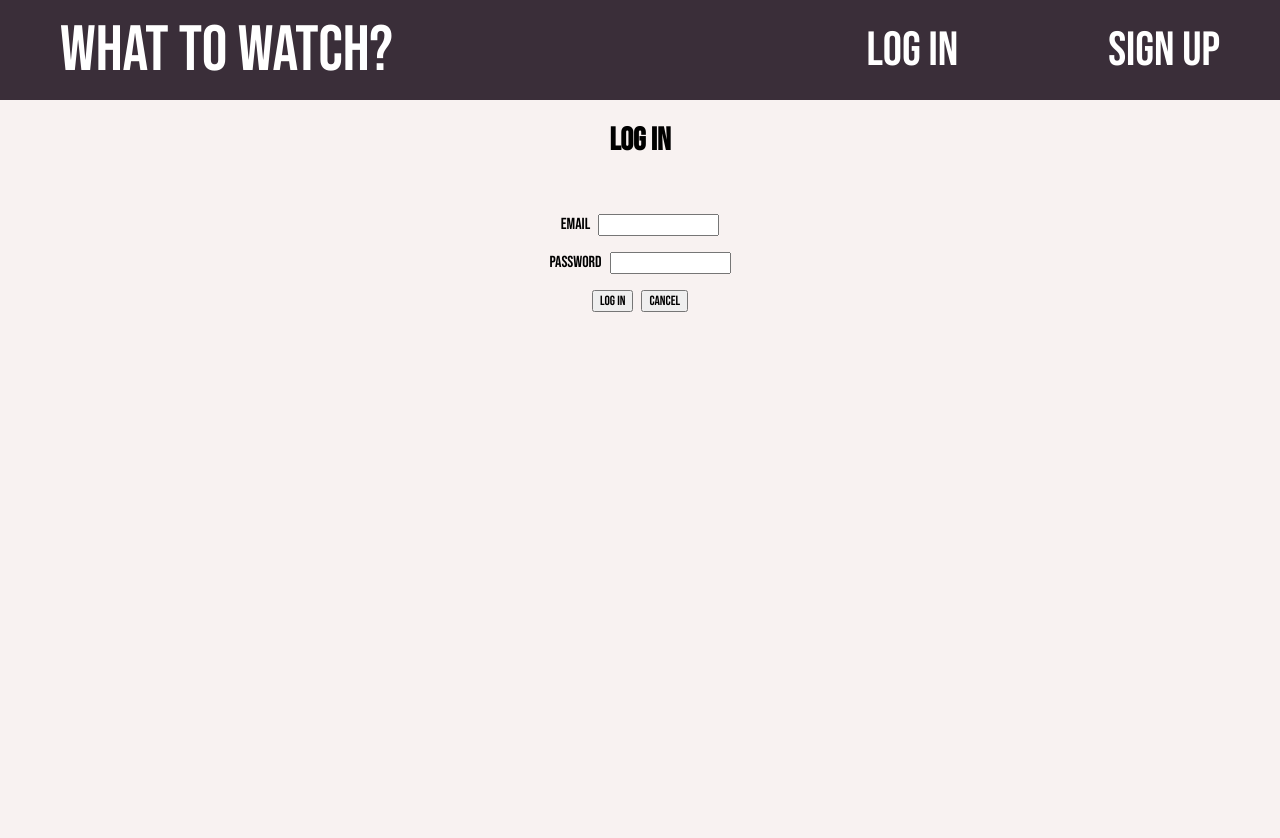
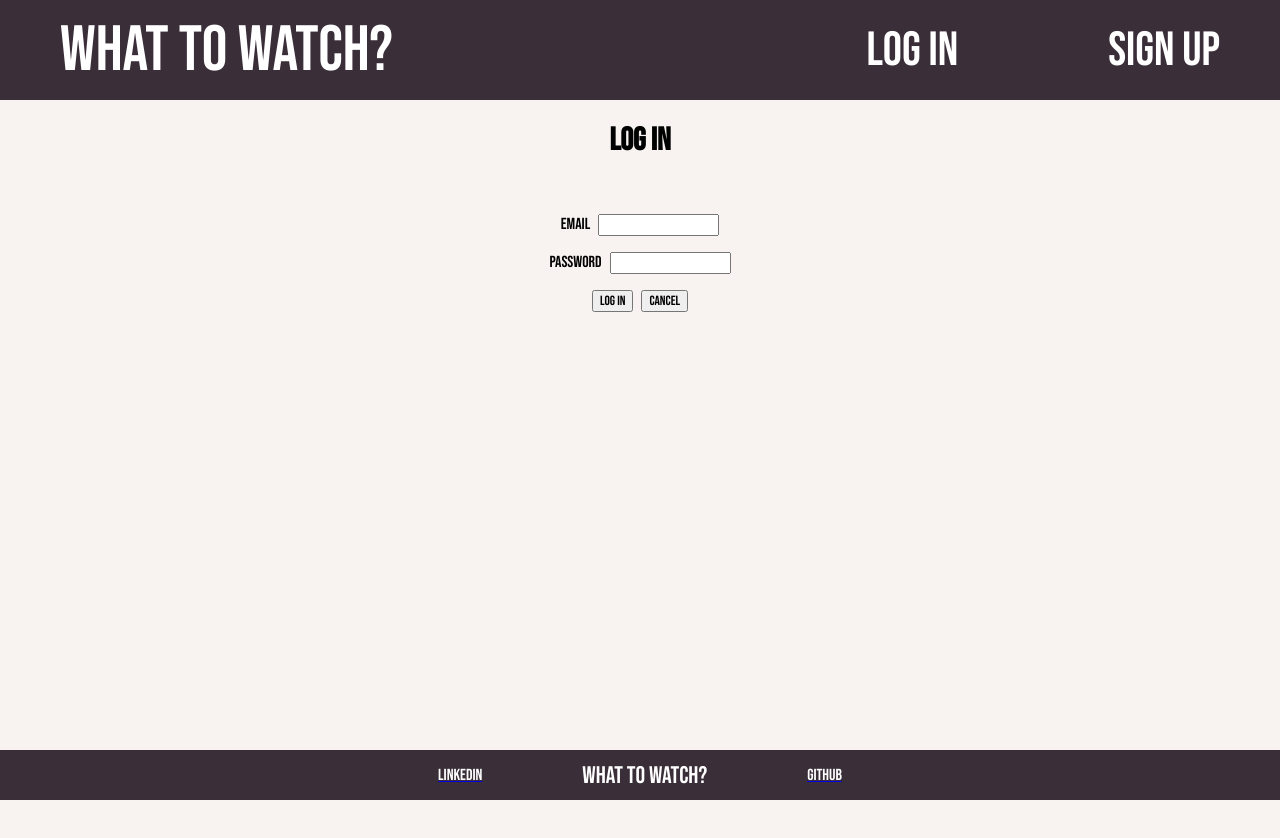
Before and after one commit to mannysanz715/movie-rec-front, a React (Create React App) app: page /login in a window 1280 px wide. Shown: the top 838 px of the page. Built offline with nearby package versions, Linux system fonts and the light colour scheme; no server answers.

Commit message:
Add footer

```diff
--- a/src/App.css
+++ b/src/App.css
@@ -17,3 +17,7 @@ main{
 ::-webkit-scrollbar {
   width: 0;  /* Remove scrollbar space */
   background: transparent;  /* Optional: just make scrollbar invisible */}
+
+
+  .app{
+  }
--- a/src/App.jsx
+++ b/src/App.jsx
@@ -18,6 +18,7 @@ import * as authService from './services/authService'
 
 // styles
 import './App.css'
+import Footer from './components/Footer/Footer'
 
 const App = () => {
   const [user, setUser] = useState(authService.getUser())
@@ -34,7 +35,7 @@ const App = () => {
   }
 
   return (
-    <>
+    <div className='app'>
       <NavBar user={user} handleLogout={handleLogout} />
       <Routes>
         <Route path="/" element={<Landing user={user} />} />
@@ -63,7 +64,8 @@ const App = () => {
           }
         />
       </Routes>
-    </>
+      <Footer />
+    </div>
   )
 }
 
--- /dev/null
+++ b/src/components/Footer/Footer.css
@@ -0,0 +1,25 @@
+.footer-container{
+  background-color: var(--purple-color);
+  margin: 0;
+  padding: 0;
+  height: 50px;
+  display: flex;
+  justify-content: center;
+  align-items: center;
+  gap: 100px;
+  position: fixed;
+  bottom: 0;
+  width: 100vw;
+}
+
+.footer-text{
+  margin:0;
+  padding: 0;
+  color: white;
+  text-align: center;
+}
+
+.footer-container > h3 {
+  font-weight: 400;
+  font-size: 24px;
+}
--- /dev/null
+++ b/src/components/Footer/Footer.jsx
@@ -0,0 +1,16 @@
+import './Footer.css'
+
+function Footer () {
+
+  return (
+    <>
+      <div className="footer-container">
+        <a target="_blank" href='https://www.linkedin.com/in/manuel-sanchez-leandro/'><p className='footer-text'>LinkedIn</p></a>
+        <h3 className='footer-text'>What to Watch?</h3>
+        <a target="_blank" href='https://github.com/mannysanz715/movie-rec-front'><p className='footer-text'>Github</p></a>
+      </div>
+    </>
+  )
+}
+
+export default Footer
```
